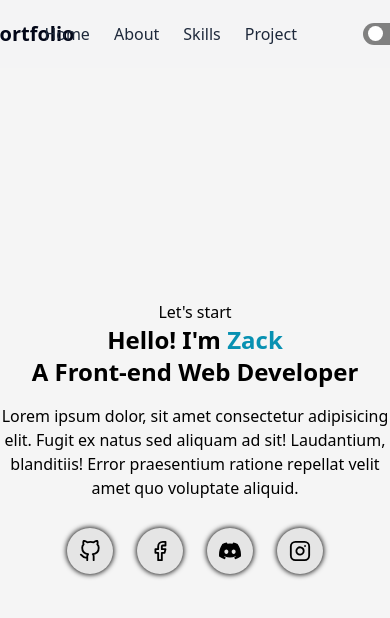
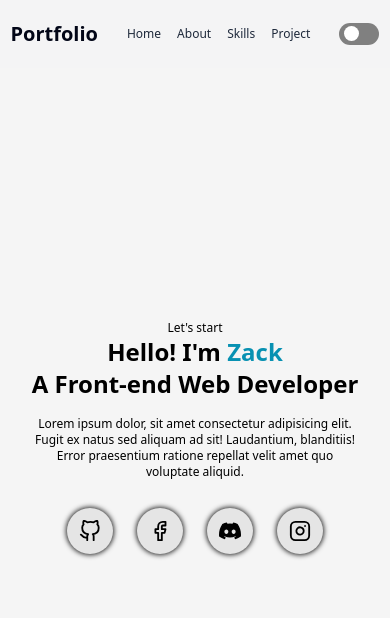
Before and after one commit to zackdesu/portfolio, a Next.js app: page / in a window 390 px wide. Shown: the top 618 px of the page. Built offline with nearby package versions, Linux system fonts and the light colour scheme.

Commit message:
Responsive design (75%)

```diff
--- a/app/page.jsx
+++ b/app/page.jsx
@@ -13,7 +13,7 @@ const Page = () => {
           <span className="text-cyan-600 dark:text-cyan-300">Zack</span>
         </h1>
         <h1>A Front-end Web Developer</h1>
-        <p className="max-w-xl mt-4 text-center">
+        <p className="max-w-xl mt-4 mx-8 text-center">
           Lorem ipsum dolor, sit amet consectetur adipisicing elit. Fugit ex
           natus sed aliquam ad sit! Laudantium, blanditiis! Error praesentium
           ratione repellat velit amet quo voluptate aliquid.
--- a/components/navbar.jsx
+++ b/components/navbar.jsx
@@ -4,12 +4,20 @@ import ToggleSwitch from "./toggleswitch";
 export default function Navbar() {
   return (
     <div className="bg-zinc-100 text-slate-950 w-full flex items-center justify-around py-5 dark:bg-zinc-800 dark:text-slate-50 sticky top-0">
-      <h2 className="-ml-10">Portfolio</h2>
-      <ul className="flex items-center -ml-24">
-        <li className={"text-slate-800 mx-3 dark:text-slate-200"}>Home</li>
-        <li className={"text-slate-800 mx-3 dark:text-slate-200"}>About</li>
-        <li className={"text-slate-800 mx-3 dark:text-slate-200"}>Skills</li>
-        <li className={"text-slate-800 mx-3 dark:text-slate-200"}>Project</li>
+      <h2 className="md:-ml-10">Portfolio</h2>
+      <ul className="flex items-center md:-ml-24 sm:-ml-12">
+        <li className={"text-slate-800 mx-2 md:mx-3 dark:text-slate-200"}>
+          Home
+        </li>
+        <li className={"text-slate-800 mx-2 md:mx-3 dark:text-slate-200"}>
+          About
+        </li>
+        <li className={"text-slate-800 mx-2 md:mx-3 dark:text-slate-200"}>
+          Skills
+        </li>
+        <li className={"text-slate-800 mx-2 md:mx-3 dark:text-slate-200"}>
+          Project
+        </li>
       </ul>
       <ToggleSwitch />
     </div>
--- a/components/toggleswitch.jsx
+++ b/components/toggleswitch.jsx
@@ -29,7 +29,7 @@ const ToggleSwitch = () => {
   return (
     <>
       <input type="checkbox" id="switch" onChange={handleIsOn} checked={isOn} />
-      <label htmlFor="switch" className="-mr-10">
+      <label htmlFor="switch" className="md:-mr-10">
         Toggle
       </label>
     </>
--- a/public/css/globals.css
+++ b/public/css/globals.css
@@ -4,7 +4,12 @@
 
 @layer base {
   body {
-    @apply bg-neutral-100 text-black dark:bg-neutral-900 dark:text-white;
+    @apply bg-neutral-100 text-black dark:bg-neutral-900 dark:text-white transition-colors duration-200;
+  }
+
+  html * {
+    @apply transition-colors duration-200;
+    transition-timing-function: cubic-bezier(0, 0, 0, 1);
   }
 
   h1,
@@ -23,8 +28,13 @@
   }
 
   li {
-    @apply cursor-pointer;
+    @apply cursor-pointer text-xs sm:text-sm md:text-base;
   }
+
+  p {
+    @apply text-xs md:text-base;
+  }
+
   button {
     @apply shadow-xl shadow-gray-400 rounded-xl;
   }
--- a/public/css/style.css
+++ b/public/css/style.css
@@ -8,21 +8,25 @@ input[type="checkbox"] {
 label {
   cursor: pointer;
   text-indent: -9999px;
-  width: 40px;
-  height: 22px;
+  width: 2.5rem;
+  height: 1.375rem;
   background: grey;
   display: block;
-  border-radius: 100px;
+  border-radius: 6.25rem;
   position: relative;
+  -webkit-border-radius: 6.25rem;
+  -moz-border-radius: 6.25rem;
+  -ms-border-radius: 6.25rem;
+  -o-border-radius: 6.25rem;
 }
 
 label:after {
   content: "";
   position: absolute;
-  top: 2.5px;
+  top: 3.4px;
   left: 5px;
-  width: 15px;
-  height: 15px;
+  width: 0.9375rem;
+  height: 0.9375rem;
   background: #fff;
   border-radius: 90px;
   transition: 0.3s;
@@ -38,5 +42,5 @@ input:checked + label:after {
 }
 
 label:active:after {
-  width: 20px;
+  width: 1.25rem;
 }
```
